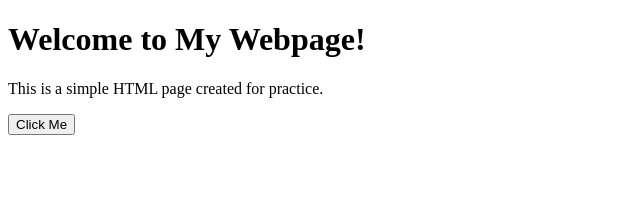
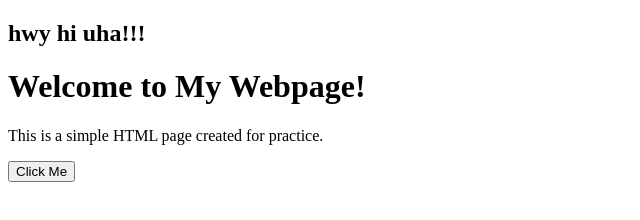
Before and after one commit to mudesiri1234/collaboration-, a plain HTML site: page index.html in a window 1280 px wide. Shown: the whole page, without its empty margins (0-640 px from the left). Drawn offline with Linux system fonts and the light colour scheme.

Commit message:
Update index.html

```diff
--- a/index.html
+++ b/index.html
@@ -4,6 +4,7 @@
   <title>My First Webpage</title>
 </head>
 <body>
+  <h2>hwy hi uha!!!</h2>
   <h1>Welcome to My Webpage!</h1>
   <p>This is a simple HTML page created for practice.</p>
   <button onclick="alert('Hello!')">Click Me</button>
```
